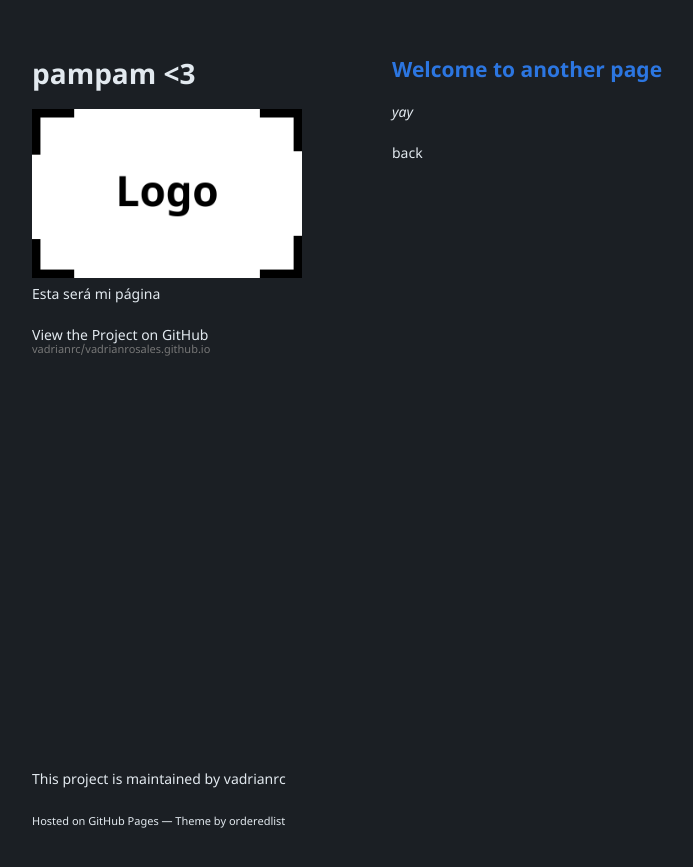
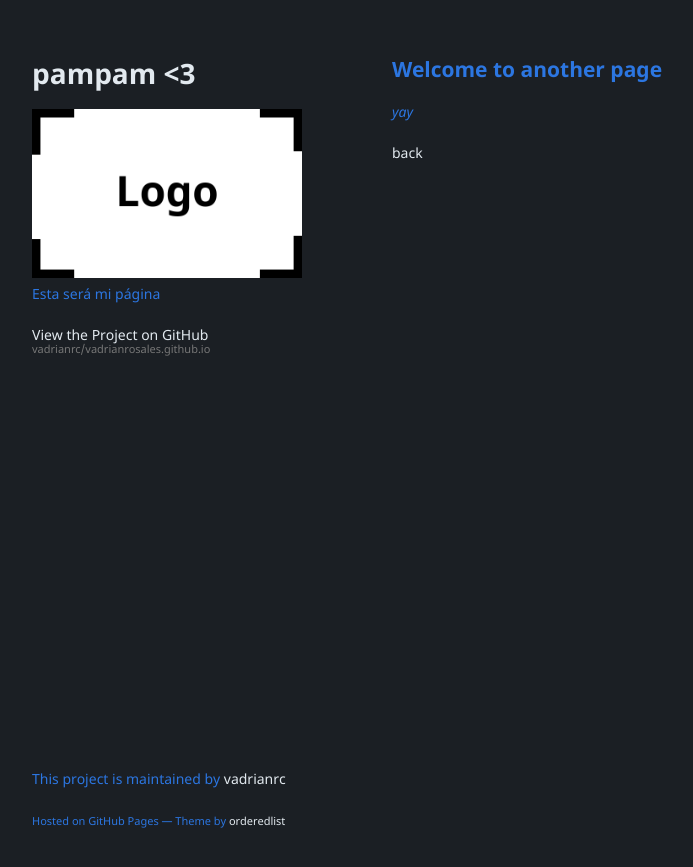
Before and after one commit to vadrianrc/vadrianrosales.github.io, a Jekyll site: the page built from another-page.md, in a window 1280 px wide. Shown: the top 867 px of the page, without its empty margins (178-871 px from the left). Built offline with Jekyll 4.4.1, drawn with Linux system fonts in a browser that asks for light colours; our own code applies the rules of GitHub Pages for plain Markdown files.

Commit message:
Update jekyll-theme-minimal.scss

```diff
--- a/_sass/jekyll-theme-minimal.scss
+++ b/_sass/jekyll-theme-minimal.scss
@@ -290,3 +290,7 @@ footer {
 b, strong {
    color:#e2e9ef;
    }
+
+p {
+   color:#2c76e1;
+   }
```
